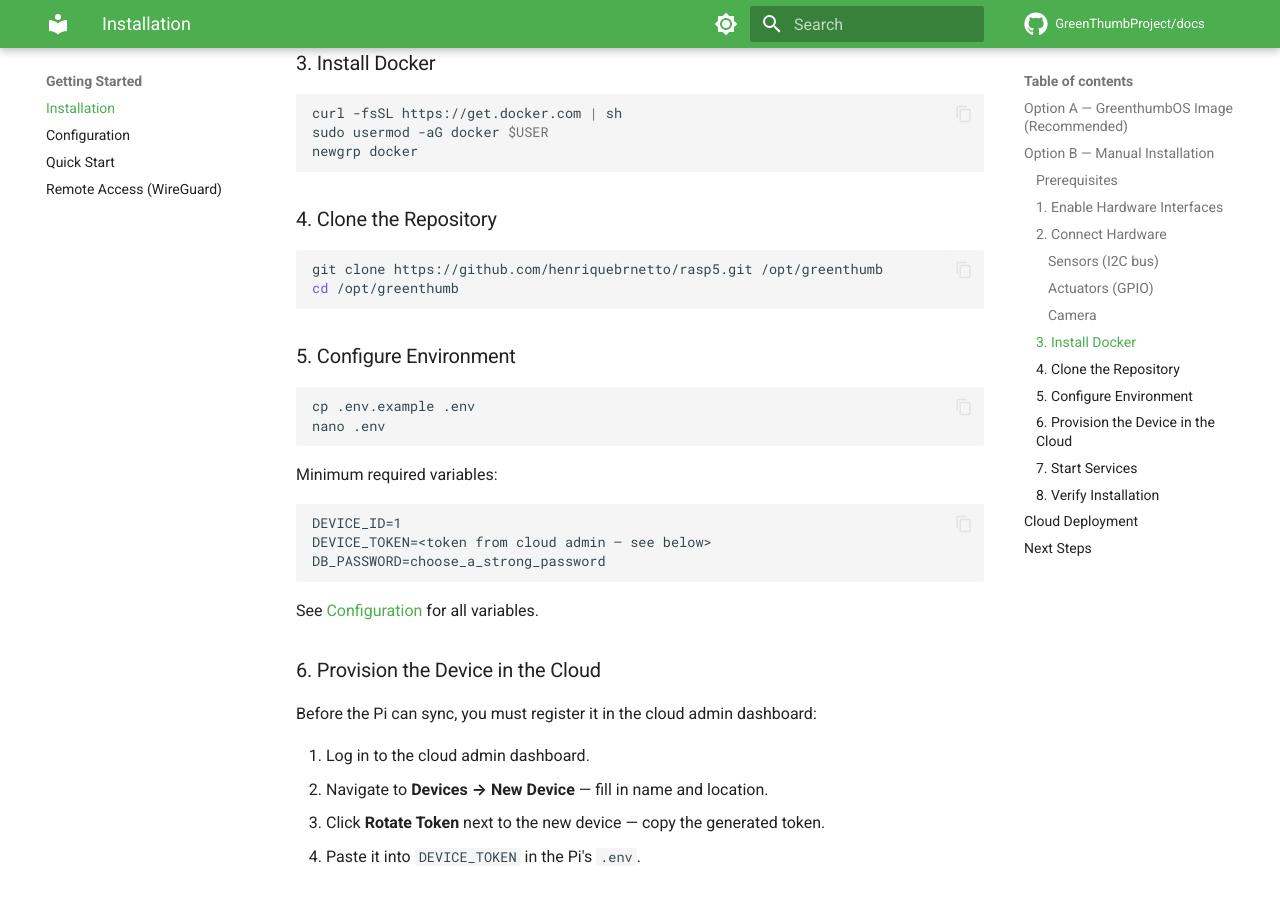
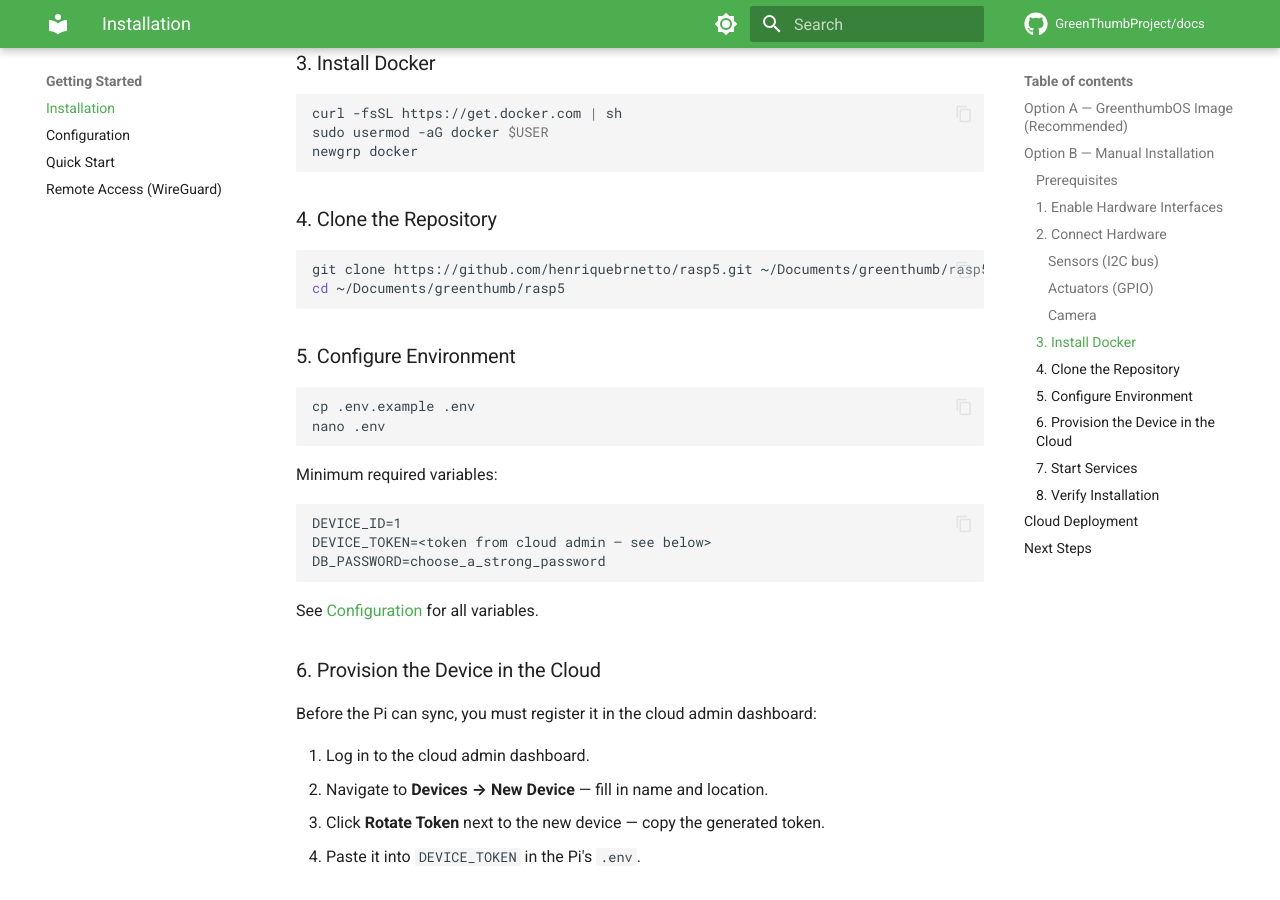
Before and after one commit to GreenThumbProject/docs, an MkDocs documentation site: the page built from docs/getting-started/installation.md, in a window 1280 px wide and 900 px high, scrolled down 2091 px. Built offline with MkDocs 1.6.1 and Material for MkDocs 9.7.7, drawn with Linux system fonts in a browser that asks for light colours; comment, search, counter and statistics services are not loaded.

Commit message:
fix: the Pi's checkout path is ~/Documents/greenthumb/rasp5
installation.md told a reader to clone rasp5 to /opt/greenthumb and
quick-start.md told them to cd there. That path is neither host's real one:
the cloud VM uses /opt/greenthumb-cloud and the Pi uses
~/Documents/greenthumb/rasp5. Both verified over ssh against the live hosts.

Someone following the install guide literally ended up somewhere no other
document in the project refers to.

Co-Authored-By: Claude Opus 5 <noreply@anthropic.com>

````diff
--- a/docs/getting-started/installation.md
+++ b/docs/getting-started/installation.md
@@ -81,8 +81,8 @@ newgrp docker
 ### 4. Clone the Repository
 
 ```bash
-git clone https://github.com/henriquebrnetto/rasp5.git /opt/greenthumb
-cd /opt/greenthumb
+git clone https://github.com/henriquebrnetto/rasp5.git ~/Documents/greenthumb/rasp5
+cd ~/Documents/greenthumb/rasp5
 ```
 
 ### 5. Configure Environment
````
Also changed, not shown: docs/getting-started/quick-start.md (+1 -1 lines).
